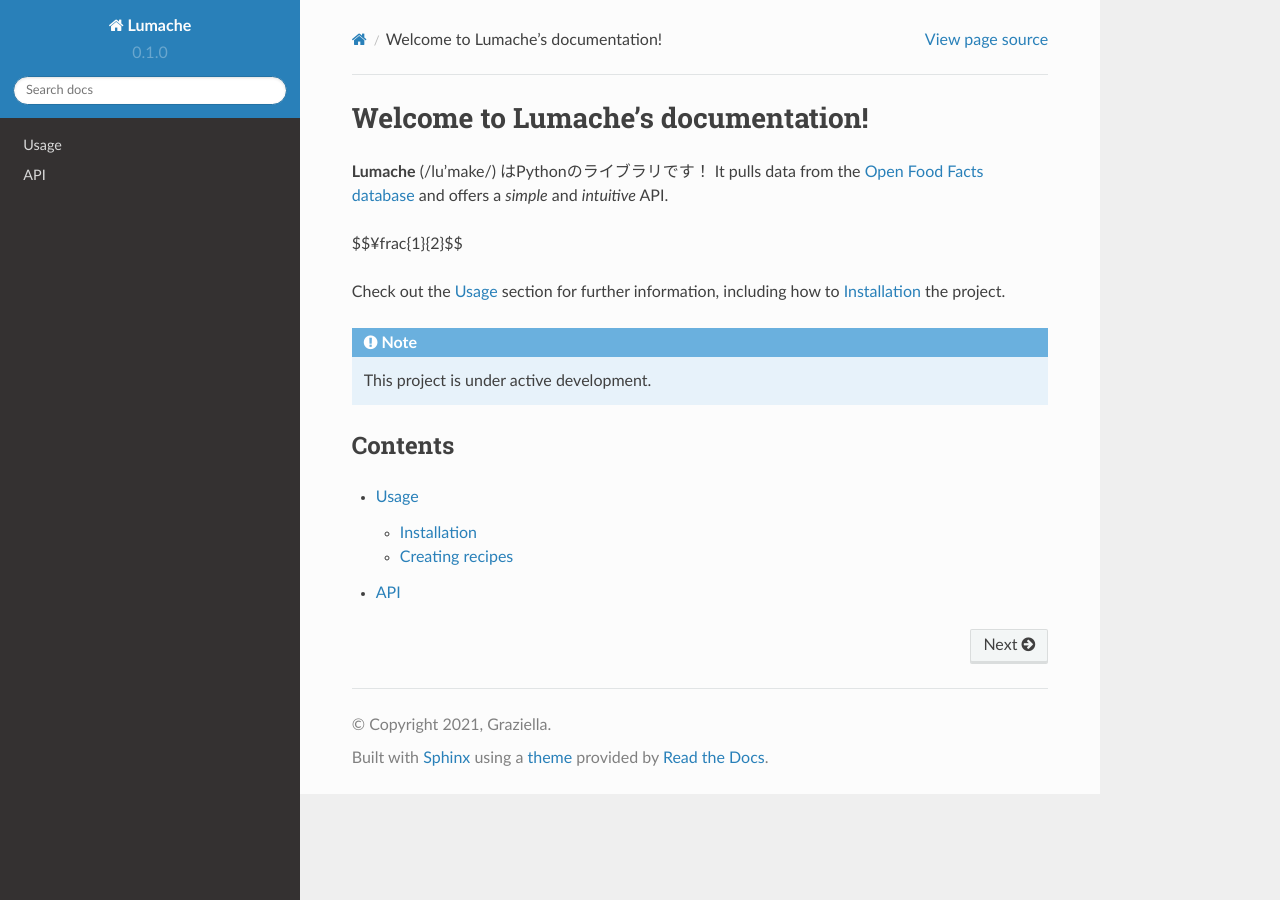
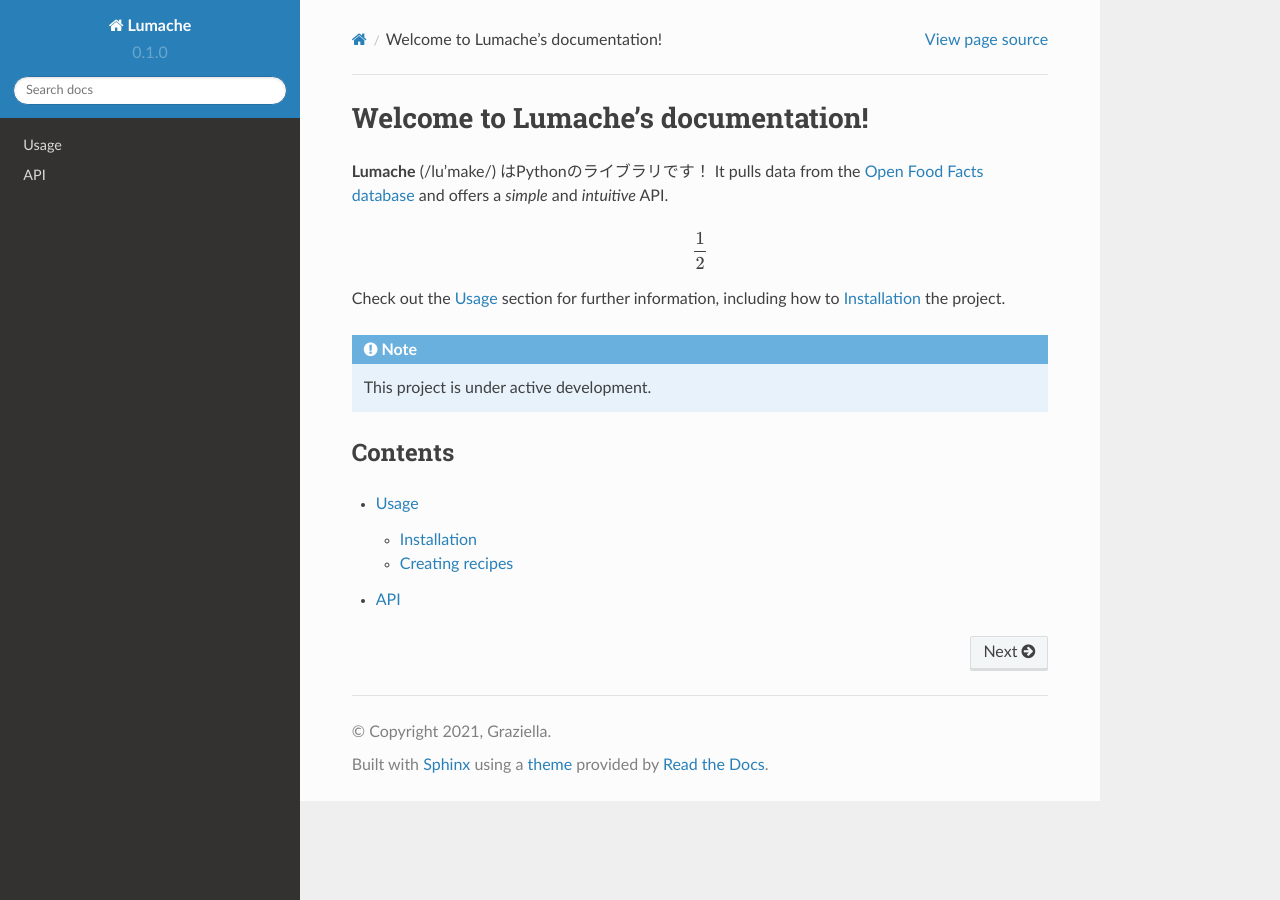
Before and after one commit to Teamil9/Physics_Math, a Sphinx documentation site: the page built from docs/source/index.rst, in a window 1280 px wide. Built offline with Sphinx 7.4.7 and the Read the Docs theme 2.0.0, drawn with Linux system fonts in a browser that asks for light colours.

Commit message:
Update index.rst

```diff
--- a/docs/source/index.rst
+++ b/docs/source/index.rst
@@ -5,7 +5,7 @@ Welcome to Lumache's documentation!
 It pulls data from the `Open Food Facts database <https://world.openfoodfacts.org/>`_
 and offers a *simple* and *intuitive* API.
 
-$$¥frac{1}{2}$$
+.. math:: \frac{1}{2}
 
 Check out the :doc:`usage` section for further information, including
 how to :ref:`installation` the project.
```
